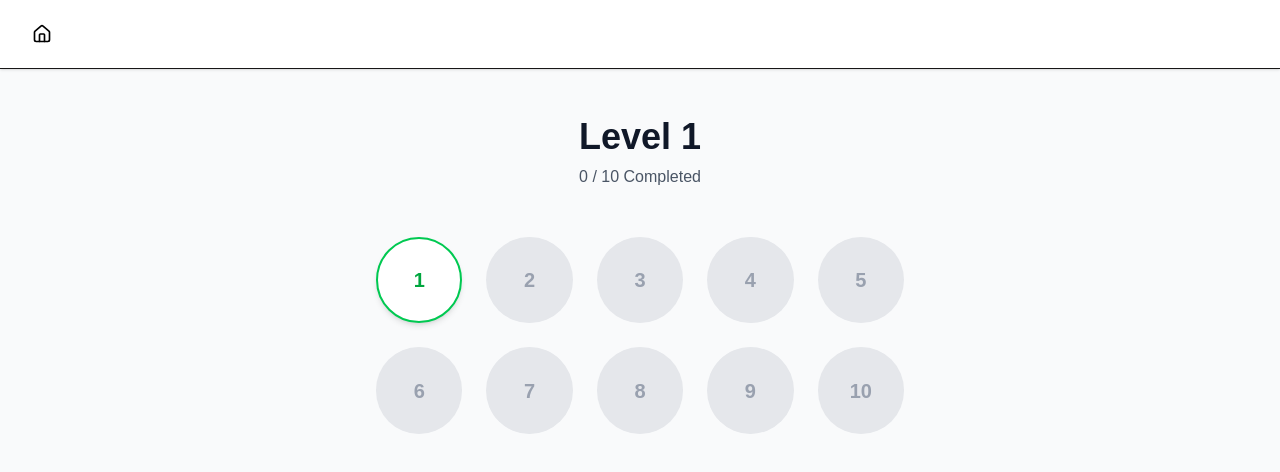
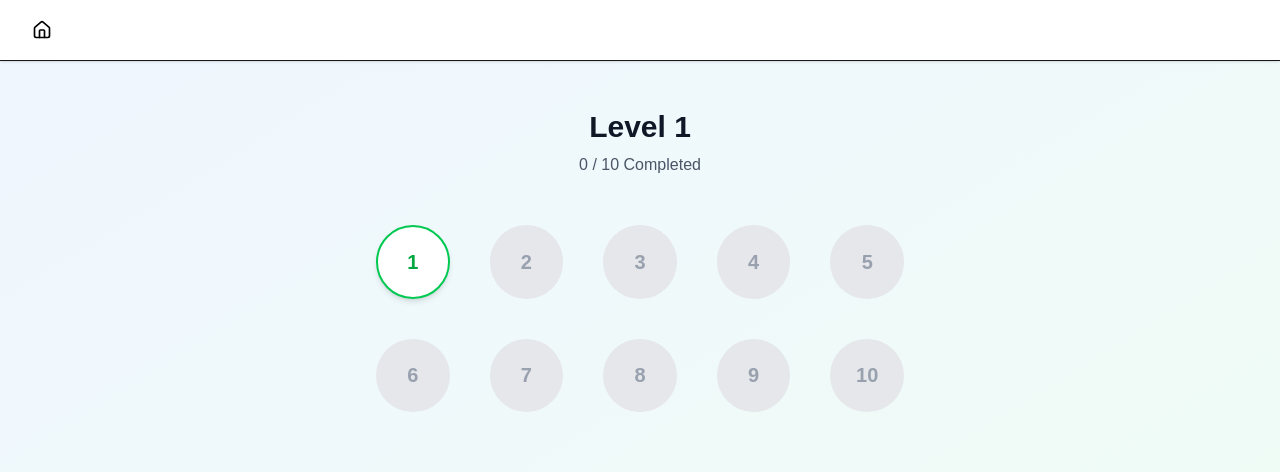
Before and after one commit to leiding06/qgis_arcgis_expression_code_camp, a Next.js app: page /qgis/level1 in a window 1280 px wide. Shown: the top 472 px of the page. Built offline with nearby package versions, Linux system fonts and the light colour scheme.

Commit message:
Update main theme styles

```diff
--- a/src/app/page.tsx
+++ b/src/app/page.tsx
@@ -42,7 +42,7 @@ export default function HomePage() {
     <div className="min-h-screen bg-gradient-to-br from-blue-50 to-green-50">
       {/* Navbar */}
       <nav className="bg-white shadow-sm border-b">
-        <div className="max-w-7xl mx-auto px-6 py-4 flex justify-between items-center">
+        <div className="max-w-7xl mx-auto px-6 py-3 flex justify-between items-center">
           <div className="flex items-center gap-2">
             <Globe className="w-6 h-6 text-black" />
             <span className="text-xl font-bold text-gray-800">{text.title}</span>
--- a/src/app/qgis/level1/page.tsx
+++ b/src/app/qgis/level1/page.tsx
@@ -38,9 +38,9 @@ export default function QGISLevel1Roadmap() {
     const totalSteps = 10;
 
     return (
-        <div className="min-h-screen bg-gray-50">
+        <div className="min-h-screen bg-gradient-to-br from-blue-50 to-green-50">
         <nav className="bg-white shadow-sm border-b">
-            <div className="max-w-7xl mx-auto px-6 py-4 flex justify-between items-center">
+            <div className="max-w-7xl mx-auto px-6 py-3 flex justify-between items-center">
             <div className="flex items-center gap-4">
                 <button
                 onClick={() => router.push('/')}
@@ -56,13 +56,13 @@ export default function QGISLevel1Roadmap() {
 
         <div className="max-w-xl mx-auto px-6 py-12">
             <div className="text-center mb-12">
-            <h1 className="text-4xl font-bold text-gray-900 mb-2">{text.level1}</h1>
+            <h1 className="text-3xl font-bold text-gray-900 mb-2">{text.level1}</h1>
             <p className="text-gray-600">
                 {completedSteps.length} / {totalSteps} {text.completed}
             </p>
             </div>
 
-            <div className="grid grid-cols-5 gap-6">
+            <div className="grid grid-cols-5 gap-10">
             {qgisLevel1Steps.map((step) => {
                 const isCompleted = completedSteps.includes(step.id);
                 const isLocked = step.id > 1 && !completedSteps.includes(step.id - 1);
@@ -74,14 +74,14 @@ export default function QGISLevel1Roadmap() {
                     disabled={isLocked}
                     className={`aspect-square rounded-full flex items-center justify-center text-xl font-bold transition ${
                     isCompleted
-                        ? 'bg-green-500 text-white shadow-lg'
+                        ? 'bg-green-600 text-white shadow-lg'
                         : isLocked
                         ? 'bg-gray-200 text-gray-400 cursor-not-allowed'
                         : 'bg-white border-2 border-green-500 text-green-600 hover:bg-green-50 shadow-md'
                     }`}
                     title={isLocked ? text.stepLocked : step.title}
                 >
-                    {isCompleted ? <Check className="w-6 h-6" /> : step.id}
+                    {isCompleted ? <Check className="w-7 h-7" /> : step.id}
                 </button>
                 );
             })}
--- a/src/app/qgis/level1/step/[id]/page.tsx
+++ b/src/app/qgis/level1/step/[id]/page.tsx
@@ -85,10 +85,10 @@ export default function ExercisePage() {
 
 
     return (
-        <div className="h-screen flex flex-col bg-gray-50">
+        <div className="h-screen flex flex-col bg-gray-200">
         {/* Navbar */}
         <nav className="bg-white shadow-sm border-b flex-shrink-0">
-            <div className="max-w-full px-6 py-4 flex justify-between items-center">
+            <div className="max-w-full px-6 py-3 flex justify-between items-center">
             <div className="flex items-center gap-4">
                 <button
                 onClick={() => router.push('/qgis/level1')}
```
